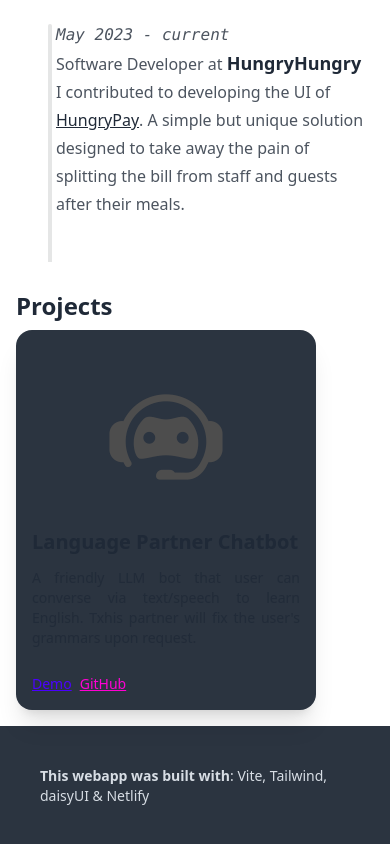
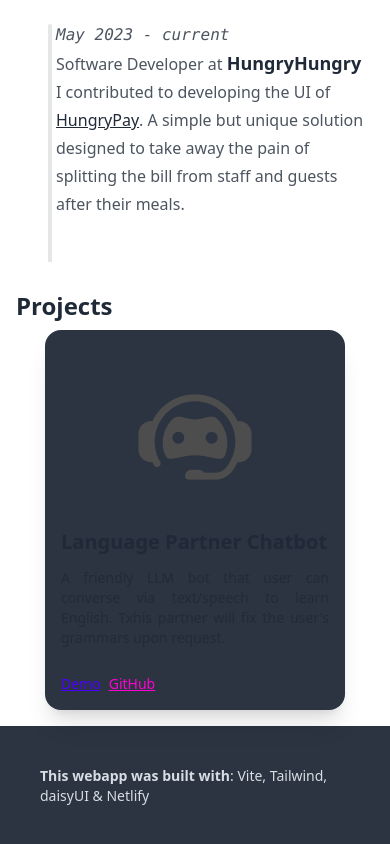
Before and after one commit to keduong33/my-portfolio, a React (Vite) app: page / in a window 390 px wide. Shown: the part 714-1558 px from the top of the page. Built offline with nearby package versions, Linux system fonts and the light colour scheme.

Commit message:
make projects into a column when small screen

```diff
--- a/src/components/Projects.tsx
+++ b/src/components/Projects.tsx
@@ -4,6 +4,7 @@
       <div className="prose pb-2">
         <h2>Projects</h2>
       </div>
+      <div className="w-full flex lg:flex-row flex-col items-center">
         <div className="card card-compact max-w-[300px] bg-neutral shadow-xl">
           <figure className="mb-0 px-4">
             <img
@@ -37,6 +38,7 @@
           </div>
         </div>
       </div>
+    </div>
   );
 }
 
```
Lines whose indentation alone changed are shown as unchanged.
